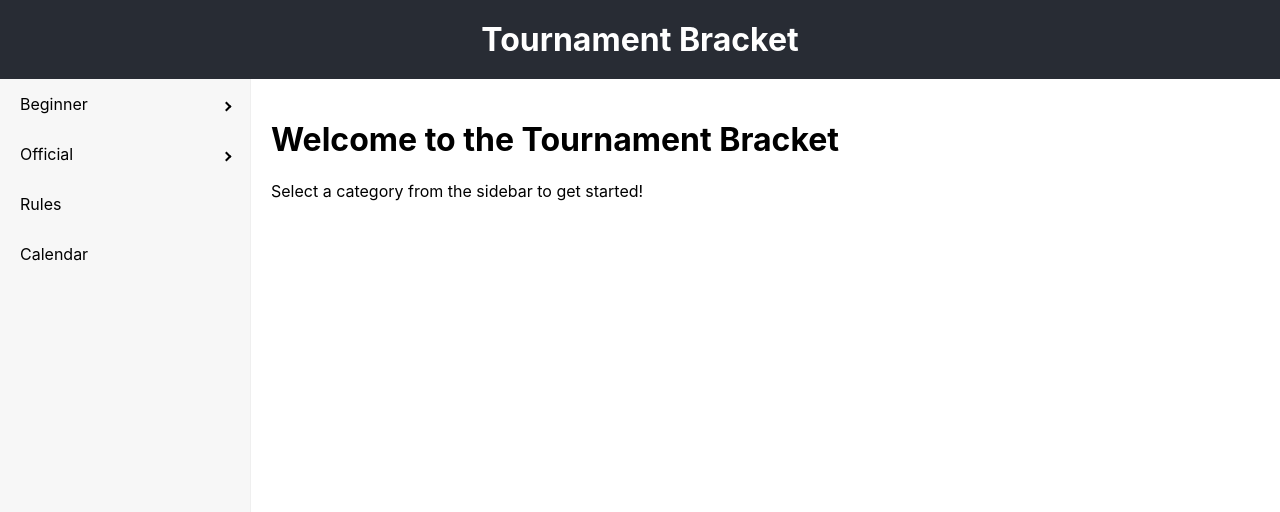
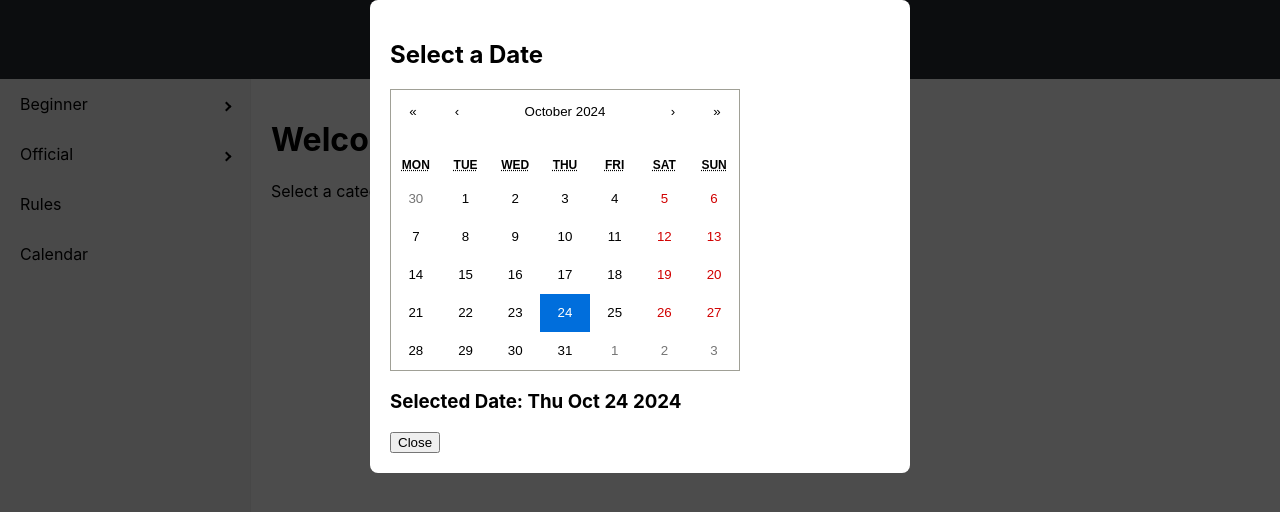
Before and after one commit to Hacklberry95/CompetitionBoard, a React (Create React App) app in the folder client/: page / in a window 1280 px wide. Both pictures are taken after a click on the link "Calendar". Shown: the top 512 px of the page. Built offline with nearby package versions, Linux system fonts and the light colour scheme.

Commit message:
added a working calendar as Modal

```diff
--- a/client/package.json
+++ b/client/package.json
@@ -8,7 +8,9 @@
     "@testing-library/user-event": "^13.5.0",
     "axios": "^1.7.7",
     "react": "^18.3.1",
+    "react-calendar": "^5.1.0",
     "react-dom": "^18.3.1",
+    "react-modal": "^3.16.1",
     "react-pro-sidebar": "^1.1.0",
     "react-router-dom": "^6.27.0",
     "react-scripts": "5.0.1",
--- /dev/null
+++ b/client/src/components/CalendarModal.js
@@ -0,0 +1,37 @@
+// src/components/CalendarModal.js
+import React, { useState } from "react";
+import Modal from "react-modal";
+import Calendar from "react-calendar";
+import "react-calendar/dist/Calendar.css";
+import "../styles/CalendarModal.css";
+
+// Set app element for accessibility
+Modal.setAppElement("#root"); // Make sure this matches your main app element
+
+const CalendarModal = ({ isOpen, onRequestClose }) => {
+  const [date, setDate] = useState(new Date());
+
+  const handleDateChange = (newDate) => {
+    setDate(newDate);
+    console.log("Selected date:", newDate); // Log the selected date
+  };
+
+  return (
+    <Modal
+      isOpen={isOpen}
+      onRequestClose={onRequestClose}
+      contentLabel="Calendar"
+      className="calendar-modal" // Add custom class for styling
+      overlayClassName="calendar-overlay" // Add overlay class for styling
+    >
+      <h2>Select a Date</h2>
+      <Calendar onChange={handleDateChange} value={date} />
+      <div className="selected-date">
+        <h3>Selected Date: {date.toDateString()}</h3>
+      </div>
+      <button onClick={onRequestClose}>Close</button>
+    </Modal>
+  );
+};
+
+export default CalendarModal;
--- a/client/src/components/SideBar.js
+++ b/client/src/components/SideBar.js
@@ -1,9 +1,18 @@
-import React from "react";
+import React, { useState } from "react";
 import { Sidebar, Menu, MenuItem, SubMenu } from "react-pro-sidebar";
 import { Link } from "react-router-dom";
 import "../styles/SideBar.css";
+import CalendarModal from "./CalendarModal";
+const SidebarMenu = () => {
+  const [isModalOpen, setIsModalOpen] = useState(false);
 
-const SidebarMenu = () => {
+  const openModal = () => {
+    setIsModalOpen(true);
+  };
+
+  const closeModal = () => {
+    setIsModalOpen(false);
+  };
   return (
     <Sidebar className="sidebar-container">
       <Menu>
@@ -60,8 +69,9 @@ const SidebarMenu = () => {
           </SubMenu>
         </SubMenu>
         <MenuItem component={<Link to="/rules">Rules</Link>}>Rules</MenuItem>
-        <MenuItem> Calendar </MenuItem>
+        <MenuItem onClick={openModal}>Calendar</MenuItem>
       </Menu>
+      <CalendarModal isOpen={isModalOpen} onRequestClose={closeModal} />
     </Sidebar>
   );
 };
--- /dev/null
+++ b/client/src/styles/CalendarModal.css
@@ -0,0 +1,21 @@
+/* styles/App.css or styles/SideBar.css */
+.calendar-modal {
+  /* Style the modal */
+  background: white;
+  border-radius: 8px;
+  padding: 20px;
+  max-width: 500px;
+  margin: auto;
+  z-index: 10;
+}
+
+.calendar-overlay {
+  /* Style the overlay */
+  background: rgba(0, 0, 0, 0.7);
+  position: fixed;
+  top: 0;
+  left: 0;
+  right: 0;
+  bottom: 0;
+  z-index: 9;
+}
--- a/client/src/styles/SideBar.css
+++ b/client/src/styles/SideBar.css
@@ -6,6 +6,7 @@
   position: relative; /* Keep sidebar fixed while scrolling */
   left: 0; /* Align to the left */
   top: 0; /* Align to the top */
+  z-index: 1;
 }
 
 .sidebar-content {
```
Also changed, not shown: 1 other file (tests, documents, lock files or other folders).
